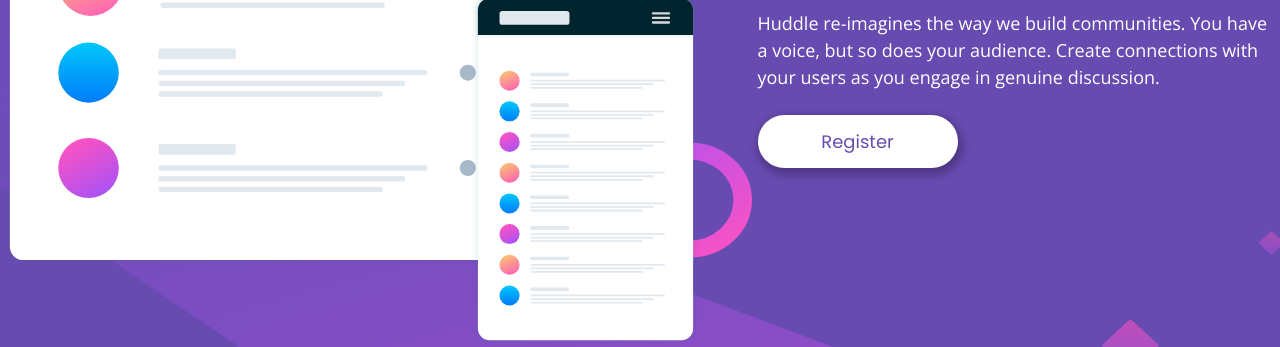
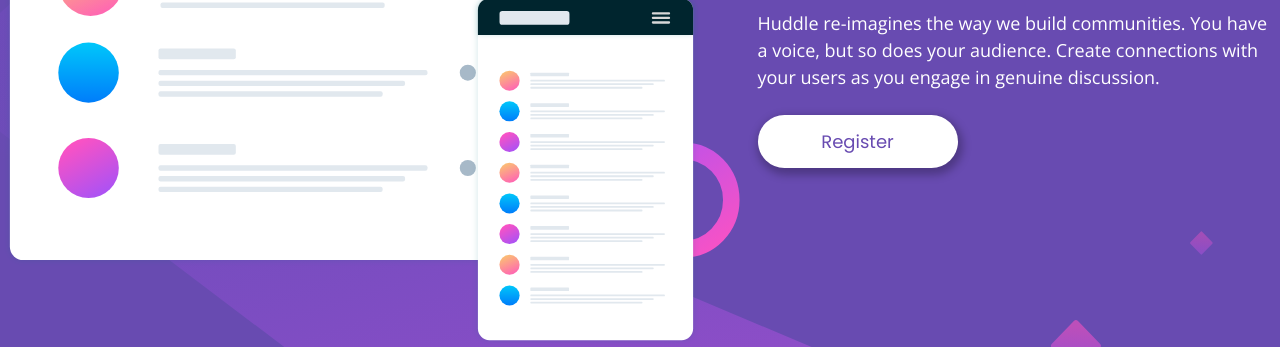
Before and after one commit to caarlosdamian/huddle-landing-page-with-single-introductory-section, a plain HTML site: page index.html in a window 1280 px wide. Shown: the part 363-710 px from the top of the page. Drawn offline with nearby package versions, Linux system fonts and the light colour scheme.

Commit message:
fix bg-img

```diff
--- a/index.css
+++ b/index.css
@@ -18,8 +18,8 @@
 
 .img-desktop-bg {
     position: absolute;
-    height: 800px;
-    width: 1440px;
+    height: 100%;
+    width: 100%;
 }
 
 main {
--- a/index.html
+++ b/index.html
@@ -29,9 +29,10 @@
       }
     </style>
   </head>
+  <img class="img-desktop-bg" src="./images/bg-desktop.svg" alt="desktop" />
+    <img class="img-mobile-bg" src="./images/bg-mobile.svg" alt="mobile" />
   <body>
-    <img class="img-desktop-bg" src="./images/bg-desktop.svg" alt="desktop" />
-    <img class="img-mobile-bg" src="./images/bg-mobile.svg" alt="mobile" />
+
     <main>
       <div class="top">
         <div class="left">
```
